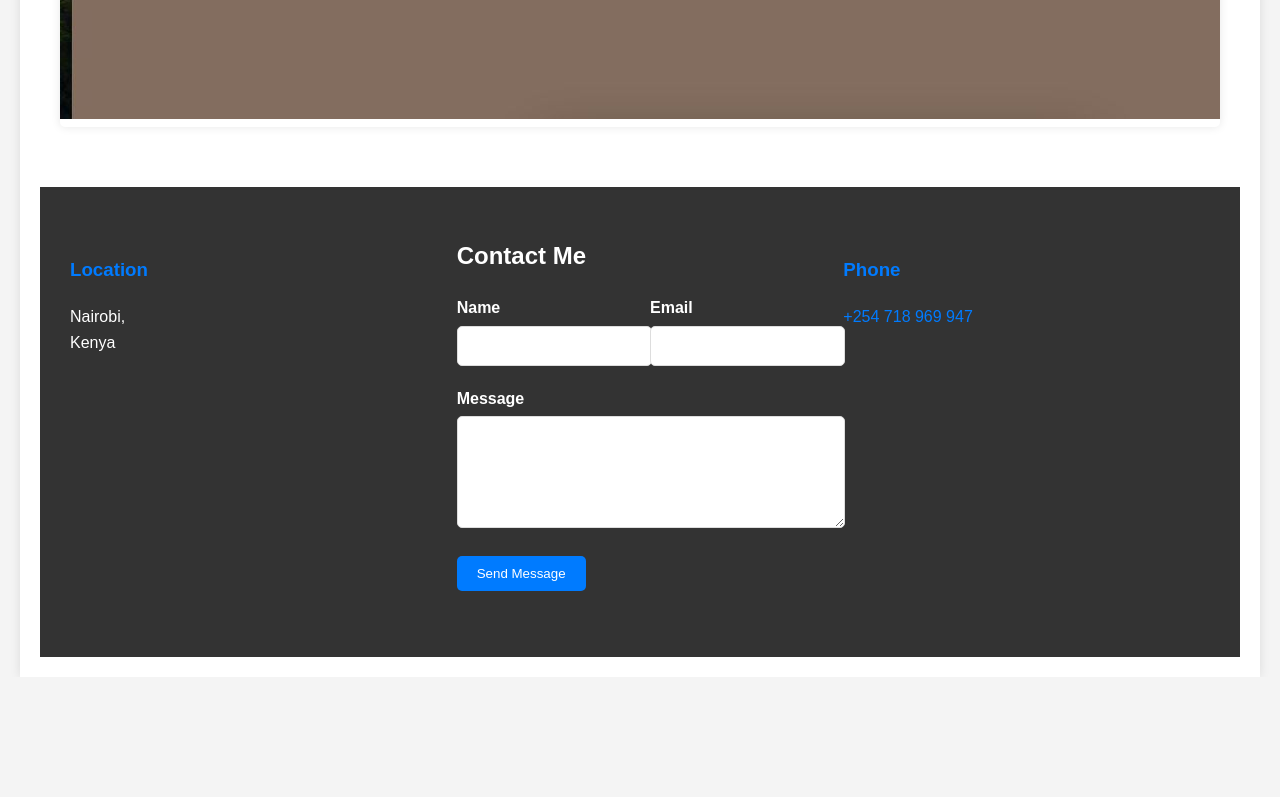
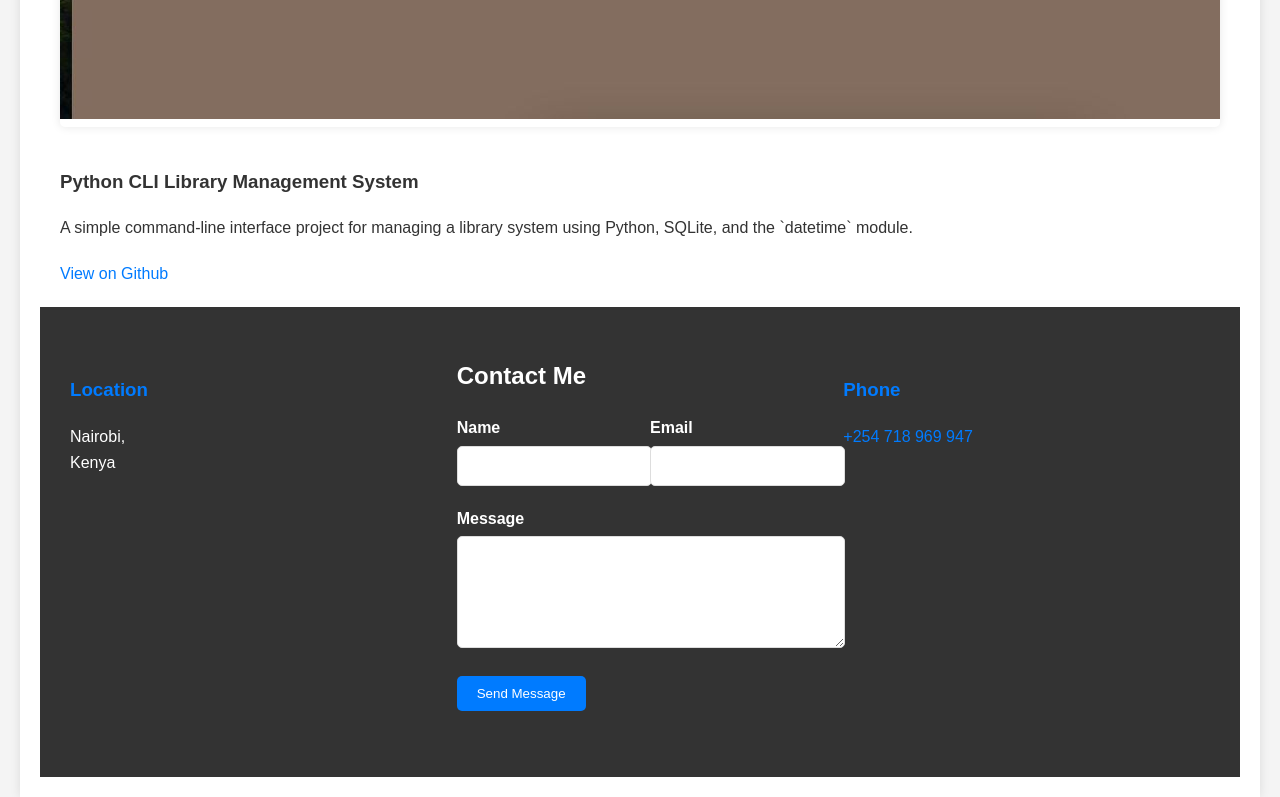
Before and after one commit to omolojohn/Portfolio, a plain HTML site: page index.html in a window 1280 px wide. Shown: the part 2536-3333 px from the top of the page. Before the commit the page ends 3213 px from the top, so only its background shows below. Drawn offline with Linux system fonts and the light colour scheme.

Commit message:
adding another project to the portfolio

```diff
--- a/index.html
+++ b/index.html
@@ -137,6 +137,9 @@
                         <a href="#" class="image main"><img src="images/pic.jpeg" alt="Screenshot of Random Quote Generator Project" /></a>
                     </div>
                 </div>
+                    <h3>Python CLI Library Management System</h3>
+                    <p>A simple command-line interface project for managing a library system using Python, SQLite, and the `datetime` module.</p>
+                    <a href="https://github.com/omolojohn/python-cli-concept" target="_blank">View on Github</a>
             </section>
         </div>
 
```
